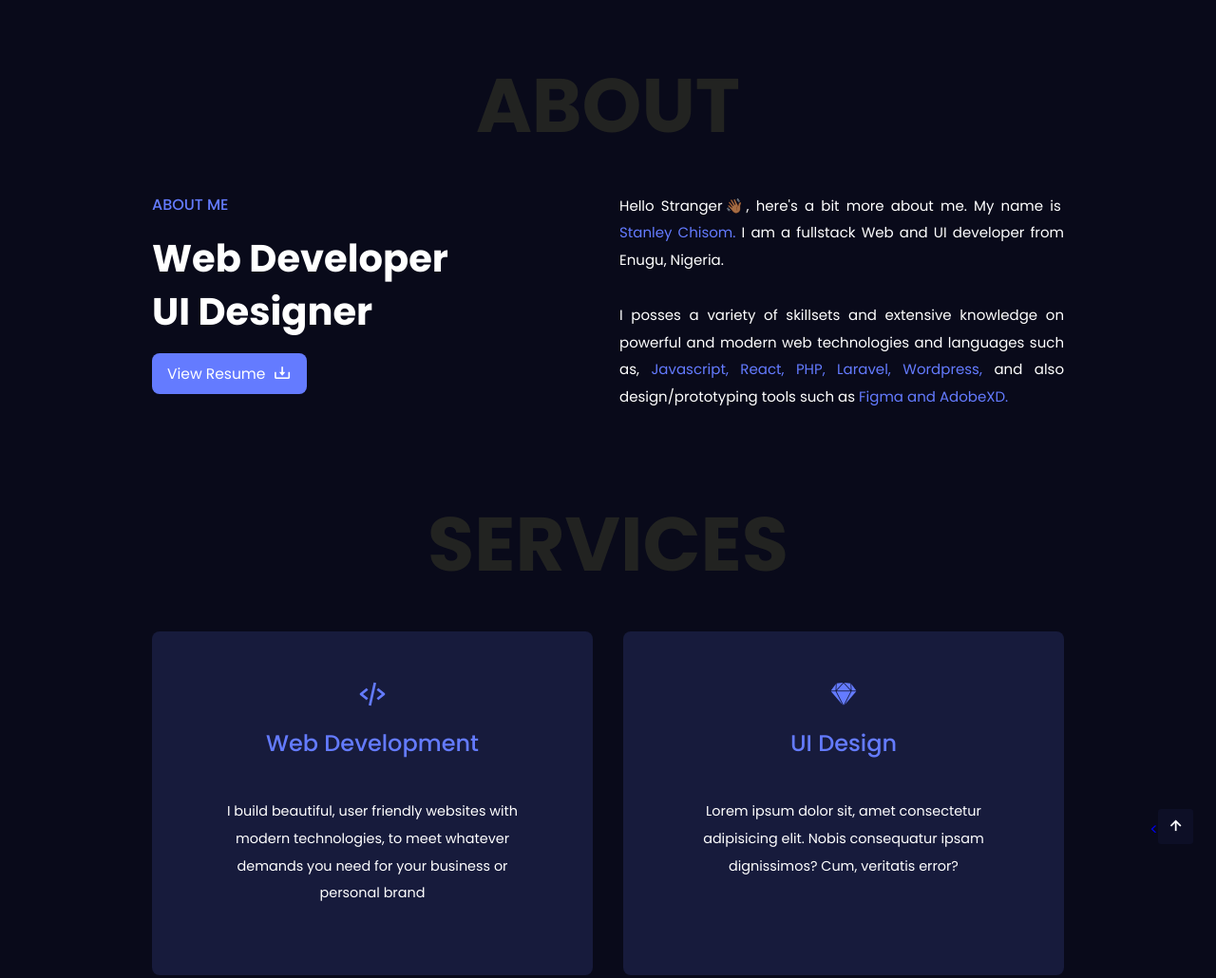
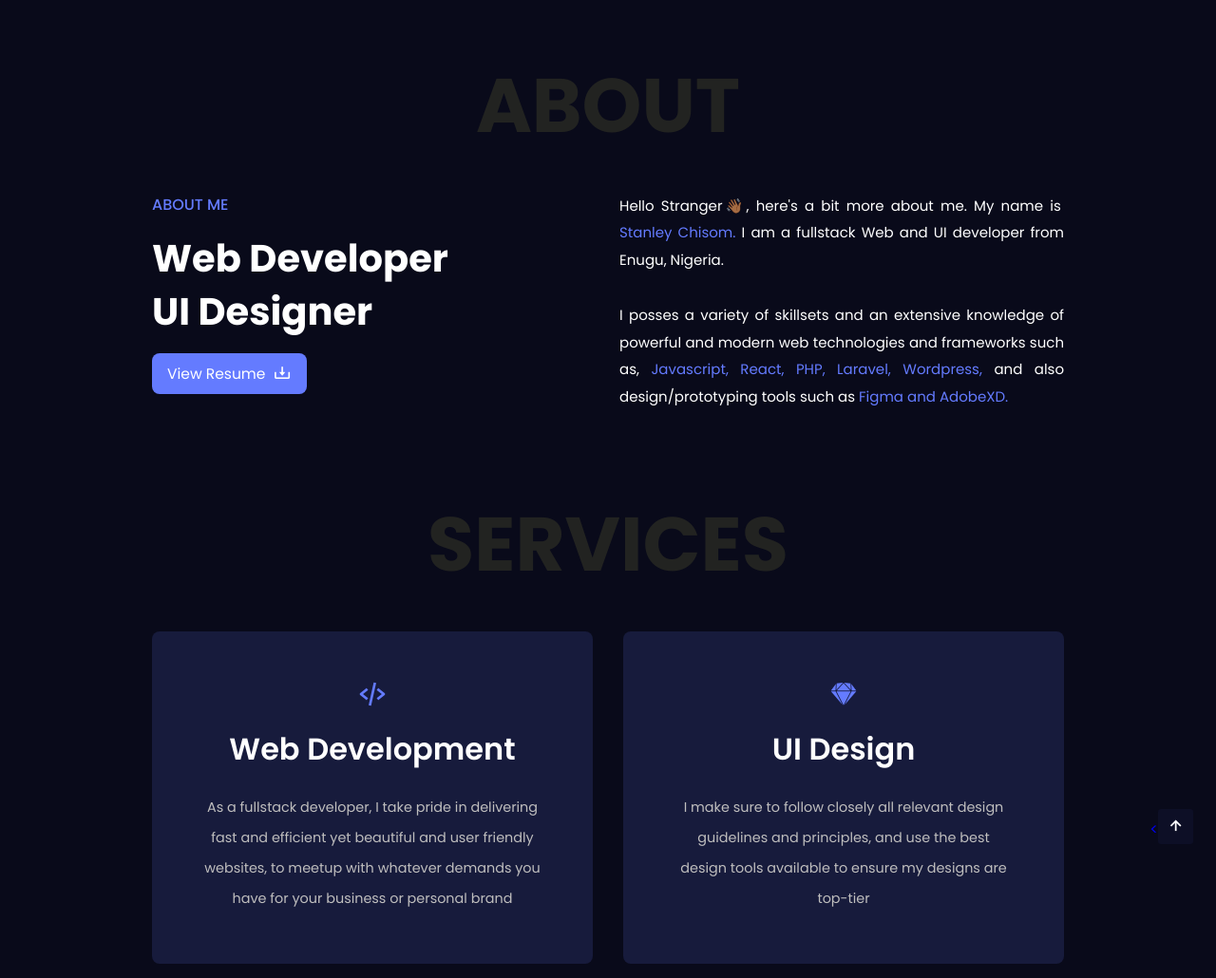
Before and after one commit to Stanley-Chisom/Chisom, a plain HTML site: page index.html in a window 1280 px wide. Shown: the part 711-1741 px from the top of the page at 95% size. Drawn offline with nearby package versions, Linux system fonts and the light colour scheme.

Commit message:
improved content and a few design changes

```diff
--- a/css/styles.css
+++ b/css/styles.css
@@ -334,16 +334,17 @@ header {
 }
 
 .services-box h2 {
-    font-size: 1.5rem;
-    font-weight: 500;
+    font-size: 2rem;
+    font-weight: 600;
     margin: 0.5rem 0;
-    color: var(--main-color);
+    color: var(--bg-color);
 }
 
 .services-box p {
     font-size: 0.9rem;
-    padding: 2.5vw;
-    line-height: 1.8rem;
+    padding: 1vw;
+    line-height: 2rem;
+    color: rgb(191, 190, 190);
 }
 
 .portfolio-content {
--- a/index.html
+++ b/index.html
@@ -51,7 +51,7 @@
           <h2>I'm <span class="color">Chisom</span></h2>
           <p>
             A
-            <span class="color">fullstack Web and UI developer</span>
+            <span class="color">Fullstack Web and UI developer</span>
             with 2+ years of experience and a passion for building beautiful and
             user friendly interfaces and experiences for the web.
           </p>
@@ -95,8 +95,8 @@
           </p>
           <br />
           <p>
-            I posses a variety of skillsets and extensive knowledge on powerful
-            and modern web technologies and languages such as,
+            I posses a variety of skillsets and an extensive knowledge of
+            powerful and modern web technologies and frameworks such as,
             <span class="about-color"
               >Javascript, React, PHP, Laravel, Wordpress,</span
             >
@@ -117,9 +117,9 @@
           <i class="bx bx-code-alt"></i>
           <h2>Web Development</h2>
           <p>
-            I build beautiful, user friendly websites with modern technologies,
-            to meet whatever demands you need for your business or personal
-            brand
+            As a fullstack developer, I take pride in delivering fast and
+            efficient yet beautiful and user friendly websites, to meetup with
+            whatever demands you have for your business or personal brand
           </p>
         </div>
 
@@ -127,8 +127,9 @@
           <i class="bx bxl-sketch"></i>
           <h2>UI Design</h2>
           <p>
-            Lorem ipsum dolor sit, amet consectetur adipisicing elit. Nobis
-            consequatur ipsam dignissimos? Cum, veritatis error?
+            I make sure to follow closely all relevant design guidelines and
+            principles, and use the best design tools available to ensure my
+            designs are top-tier
           </p>
         </div>
       </div>
@@ -209,10 +210,9 @@
             <div class="review-box">
               <i class="bx bxs-quote-right"></i>
               <p class="review-text">
-                Lorem ipsum dolor sit amet consectetur adipisicing elit. Eius,
-                necessitatibus reprehenderit. Velit, minus itaque impedit non
-                eos veniam fugit nisi earum, necessitatibus, quam dolorum nobis
-                quibusdam est sequi a delectus.
+                Chisom was a real pleasure to work with, he's definitely the
+                kind of web developer you can trust with a project from start to
+                finish
               </p>
               <div class="review-profile">
                 <h2>Njoku Divine</h2>
```
